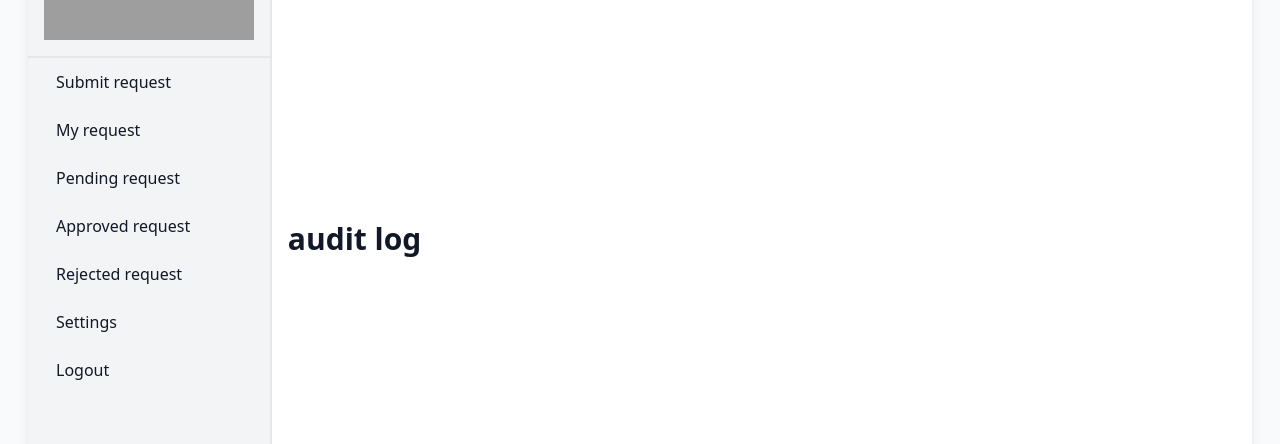
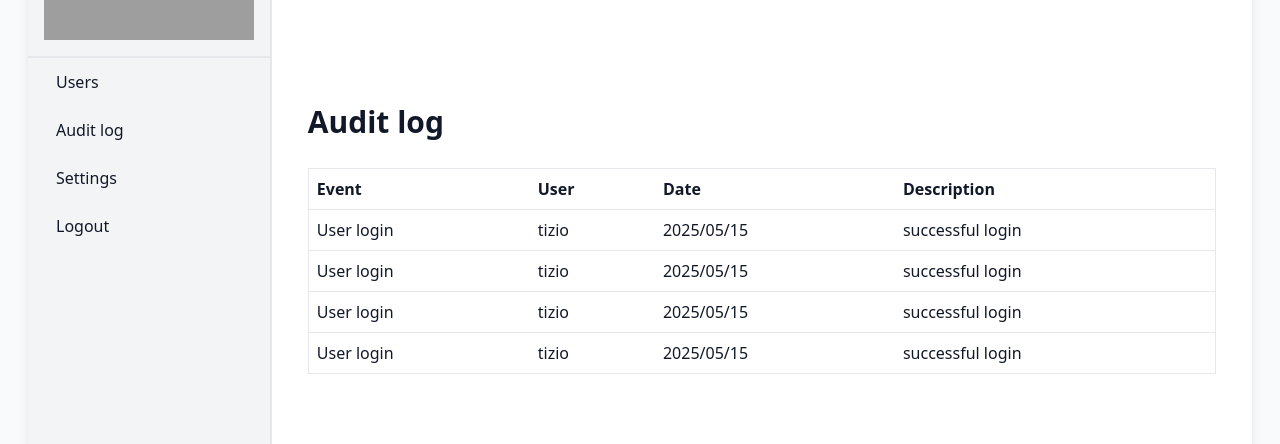
Before and after one commit to DavideVillani00/approval_management, a React (Vite) app: page /auditLog in a window 1280 px wide. Shown: the part 161-605 px from the top of the page. Built offline with nearby package versions, Linux system fonts and the light colour scheme; grey boxes are pictures that could not be loaded.

Commit message:
created all Ui & fixed minor bugs

```diff
--- /dev/null
+++ b/src/components/ChronologyCard.jsx
@@ -0,0 +1,9 @@
+export default function ChronologyCard() {
+  return (
+    <li>
+      <h3>submitted</h3>
+      <p>name and date</p>
+      <p>description</p>
+    </li>
+  );
+}
--- a/src/components/PendingRequestCard.jsx
+++ b/src/components/PendingRequestCard.jsx
@@ -1,6 +1,7 @@
+import { Link } from "react-router-dom";
 export default function PendingRequestCard() {
   return (
-    <li className="rounded-lg border-2 border-input-border p-4 gap-2 flex flex-col max-w-lg">
+    <li className="rounded-lg border-2 border-input-border p-4 gap-2 flex flex-col w-full md:w-[calc(50%-10px)] shadow-lg">
       <h3>Title</h3>
       <p className="text-sm text-txt-secondary">name & date</p>
       <p className="">
@@ -8,8 +9,9 @@ export default function PendingRequestCard() {
         Alias, molestias.
       </p>
       <div className="flex gap-2 justify-end mt-4">
-        <button className="primaryBtn">Approve</button>
-        <button className="dangerBtn">Reject</button>
+        <Link to={"/requestExtended"}>
+          <button className="primaryBtn">Review</button>
+        </Link>
       </div>
     </li>
   );
--- /dev/null
+++ b/src/components/RequestCardExpanded.jsx
@@ -0,0 +1,36 @@
+import ChronologyCard from "./ChronologyCard.jsx";
+
+export default function RequestCardExpanded() {
+  return (
+    <div className="p-5">
+      <div className="flex flex-col lg:flex-row justify-between lg:items-center">
+        <div>
+          <h1>Title</h1>
+          <p>name</p>
+          <p>submitted date</p>
+        </div>
+        <div className="flex gap-2 mt-3">
+          <button className="warningBtn  w-full">Back</button>
+          <button className="primaryBtn w-full">Approve</button>
+          <button className="dangerBtn w-full">Reject</button>
+        </div>
+      </div>
+      <div className="w-full h-0.5 bg-divider my-3 "></div>
+      <h3>Description</h3>
+      <p>
+        Lorem ipsum dolor sit, amet consectetur adipisicing elit. Accusantium
+        incidunt explicabo nulla. Iure soluta nostrum cumque officiis, ea
+        tempore vitae.
+      </p>
+      <div className="w-full h-0.5 bg-divider my-3 "></div>
+
+      <h3>Chronology</h3>
+      <ol className="list-disc p-5">
+        <ChronologyCard />
+        <ChronologyCard />
+        <ChronologyCard />
+        <ChronologyCard />
+      </ol>
+    </div>
+  );
+}
--- a/src/components/nav/Navbar.jsx
+++ b/src/components/nav/Navbar.jsx
@@ -1,5 +1,5 @@
 import NavItems from "./NavItems";
-const role = "supervisor";
+const role = "admin";
 export default function Navbar({ children }) {
   return (
     <header className="bg-navbar md:w-2/5 lg:w-1/4  border-b-2 md:border-r-2 border-divider md:border-b-0 md:rounded-l-lg">
@@ -17,9 +17,7 @@ export default function Navbar({ children }) {
           )}
           {role === "supervisor" && (
             <>
-              <NavItems name="pendingRequests" text="Pending request" />
-              <NavItems name="approvedRequests" text="Approved request" />
-              <NavItems name="rejectedRequests" text="Rejected request" />
+              <NavItems name="manageRequest" text="Manage request" />
             </>
           )}
           {role === "admin" && (
--- a/src/index.css
+++ b/src/index.css
@@ -118,16 +118,31 @@ body {
 }
 
 h1 {
-  @apply text-3xl font-bold text-txt-primary;
+  @apply text-3xl font-bold;
 }
 
 h3 {
   @apply text-lg font-bold text-txt-primary;
 }
 
+tr {
+  @apply border-[1px] border-divider;
+}
+th,
+td {
+  @apply p-2;
+}
+
+button {
+  @apply rounded-md px-7 py-2 shadow-lg;
+}
+
 .primaryBtn {
-  @apply text-btn-text bg-btn-primary-bg hover:bg-btn-primary-bg-hover rounded-md px-7 py-2 shadow-lg;
+  @apply text-btn-text bg-btn-primary-bg hover:bg-btn-primary-bg-hover;
 }
 .dangerBtn {
-  @apply text-btn-text bg-btn-danger-bg hover:bg-btn-danger-bg-hover rounded-md px-7 py-2 shadow-lg;
+  @apply text-btn-text bg-btn-danger-bg hover:bg-btn-danger-bg-hover;
 }
+.warningBtn {
+  @apply text-btn-secondary-text bg-btn-secondary-bg hover:bg-btn-secondary-bg-hover;
+}
--- a/src/pages/admin/AuditLogPage.jsx
+++ b/src/pages/admin/AuditLogPage.jsx
@@ -1,3 +1,43 @@
 export default function AuditLogPage() {
-  return <h1>audit log</h1>;
+  return (
+    <div className="p-5">
+      <h1>Audit log</h1>
+      <table className="w-full text-left mt-7">
+        <thead>
+          <tr>
+            <th>Event</th>
+            <th>User</th>
+            <th>Date</th>
+            <th>Description</th>
+          </tr>
+        </thead>
+        <tbody>
+          <tr>
+            <td>User login</td>
+            <td>tizio</td>
+            <td>2025/05/15</td>
+            <td>successful login</td>
+          </tr>
+          <tr>
+            <td>User login</td>
+            <td>tizio</td>
+            <td>2025/05/15</td>
+            <td>successful login</td>
+          </tr>
+          <tr>
+            <td>User login</td>
+            <td>tizio</td>
+            <td>2025/05/15</td>
+            <td>successful login</td>
+          </tr>
+          <tr>
+            <td>User login</td>
+            <td>tizio</td>
+            <td>2025/05/15</td>
+            <td>successful login</td>
+          </tr>
+        </tbody>
+      </table>
+    </div>
+  );
 }
--- a/src/pages/admin/UsersPage.jsx
+++ b/src/pages/admin/UsersPage.jsx
@@ -1,3 +1,26 @@
 export default function UsersPage() {
-  return <h1>users</h1>;
+  return (
+    <div className="p-5">
+      <div className="flex justify-between items-center">
+        <h1>Users</h1>
+        <button className="primaryBtn">+ Add User</button>
+      </div>
+      <table className="w-full text-left mt-10">
+        <thead>
+          <tr>
+            <th>Name</th>
+            <th>Email</th>
+            <th>Role</th>
+          </tr>
+        </thead>
+        <tbody>
+          <tr>
+            <td>tizio</td>
+            <td>tizio@lalla-sdsd.io</td>
+            <td>user</td>
+          </tr>
+        </tbody>
+      </table>
+    </div>
+  );
 }
--- a/src/pages/supervisor/ApprovedRequestsPage.jsx
+++ /dev/null
@@ -1,3 +0,0 @@
-export default function ApprovedRequestsPage() {
-  return <h1>approved</h1>;
-}
--- /dev/null
+++ b/src/pages/supervisor/ManageRequestsPage.jsx
@@ -0,0 +1,46 @@
+import { useState } from "react";
+import PendingRequestCard from "../../components/PendingRequestCard.jsx";
+export default function ManageRequestsPage() {
+  const [section, setSection] = useState("pending");
+  function selectSection(sectionClicked) {
+    if (section !== sectionClicked) {
+      setSection(sectionClicked);
+    }
+  }
+  return (
+    <>
+      <div className="flex justify-between">
+        <h1
+          className={`${
+            section === "pending" ? "" : "text-txt-disabled cursor-pointer"
+          }`}
+          onClick={() => selectSection("pending")}
+        >
+          Pending
+        </h1>
+        <h1
+          className={`${
+            section === "approved" ? "" : "text-txt-disabled cursor-pointer"
+          }`}
+          onClick={() => selectSection("approved")}
+        >
+          Approved
+        </h1>
+        <h1
+          className={`${
+            section === "rejected" ? "" : "text-txt-disabled cursor-pointer"
+          }`}
+          onClick={() => selectSection("rejected")}
+        >
+          Rejected
+        </h1>
+      </div>
+      <ol className="flex  gap-4 flex-wrap mt-4">
+        <PendingRequestCard />
+        <PendingRequestCard />
+        <PendingRequestCard />
+        <PendingRequestCard />
+      </ol>
+    </>
+  );
+}
--- a/src/pages/supervisor/PendingRequestsPage.jsx
+++ /dev/null
@@ -1,14 +0,0 @@
-import PendingRequestCard from "../../components/PendingRequestCard.jsx";
-export default function PendingRequestsPage() {
-  return (
-    <>
-      <h1>Pending</h1>
-      <ol className="flex  gap-4 flex-wrap mt-4">
-        <PendingRequestCard />
-        <PendingRequestCard />
-        <PendingRequestCard />
-        <PendingRequestCard />
-      </ol>
-    </>
-  );
-}
--- a/src/pages/supervisor/RejectedRequestsPage.jsx
+++ /dev/null
@@ -1,3 +0,0 @@
-export default function RejectedRequestsPage() {
-  return <h1>Rejected</h1>;
-}
```
Also changed, not shown: src/App.jsx (+5 -6 lines).
